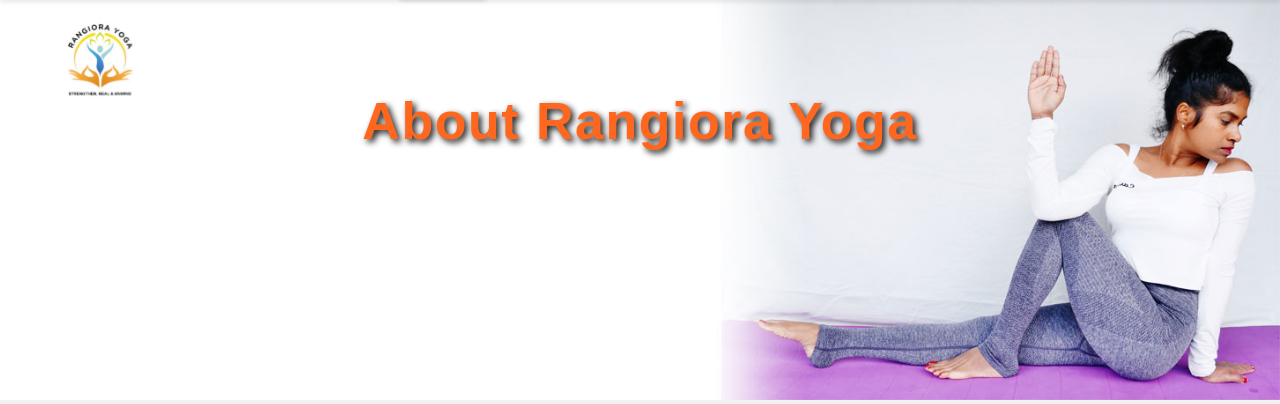
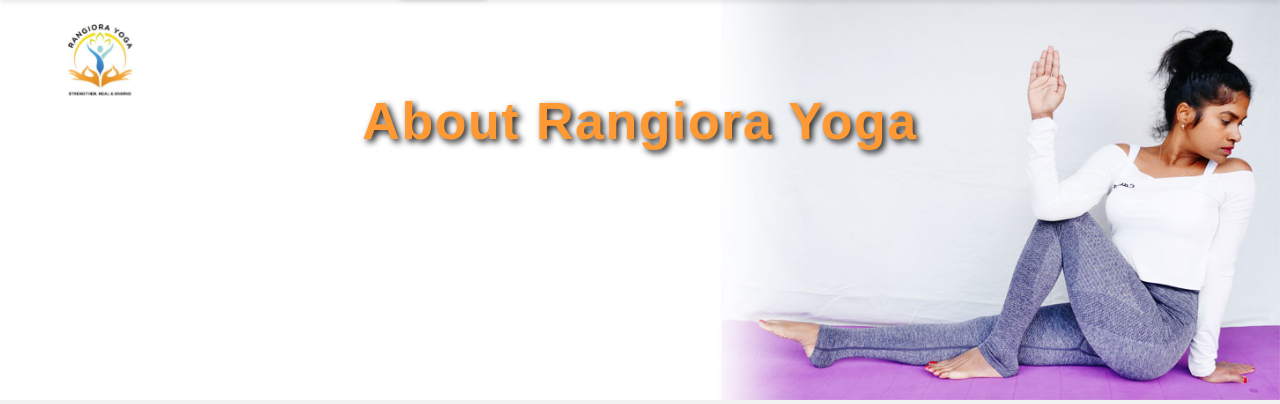
Before and after one commit to rmoharana038/rangiorayoga, a PHP site: page /about.html in a window 1280 px wide. Shown: the part 36-440 px from the top of the page. Run offline with PHP 8.4, Linux system fonts and the light colour scheme.

Commit message:
feat: Homepage Banner Text Color Update

```diff
--- a/assets/css/style.css
+++ b/assets/css/style.css
@@ -14,8 +14,8 @@
     --border-light: #dee2e6;
     --shadow-light: rgba(0, 0, 0, 0.1);
     --font-family-sans: 'Poppins', sans-serif; /* Using Poppins as a modern sans-serif */
-    --saffron-color: #FF671F;
-    --green-color: #046A38;
+    --saffron-color: #FF9933;
+    --green-color: #138808;
     --white-color: #FFFFFF;
 }
 
```
